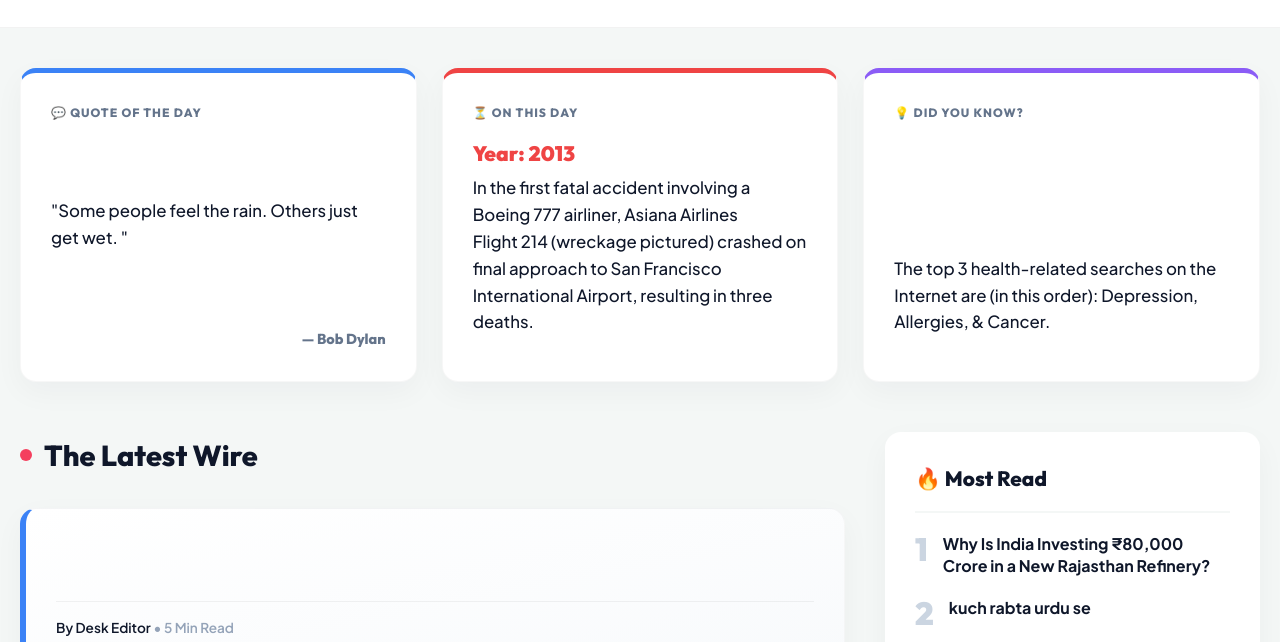
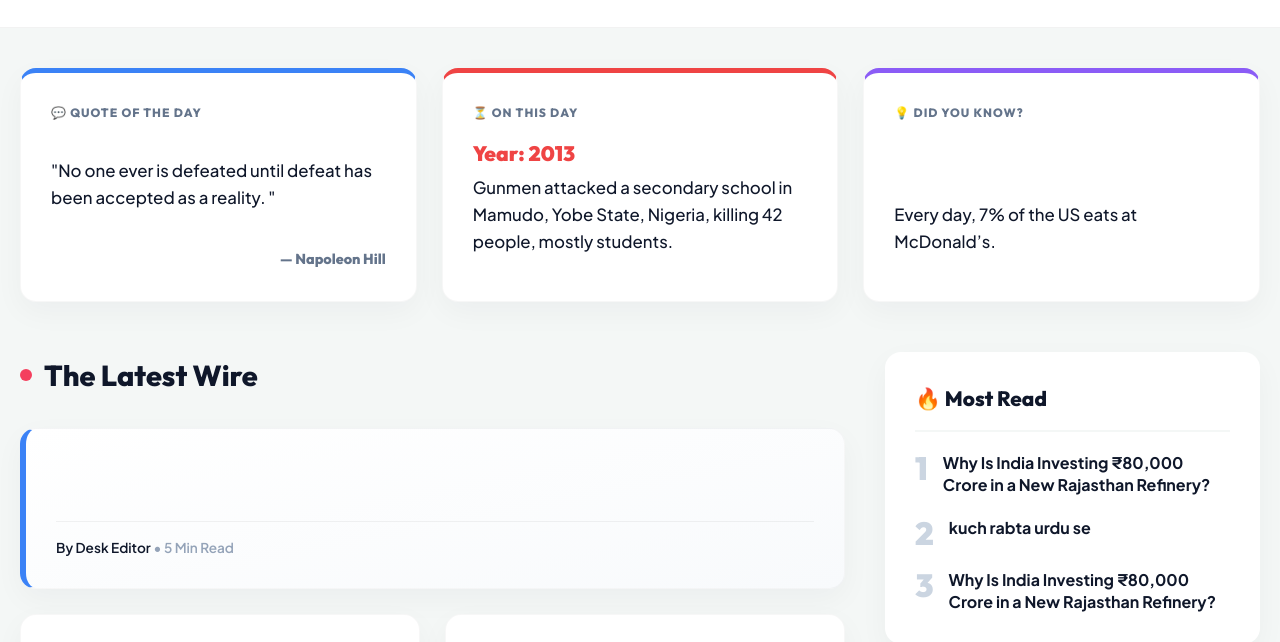
Before and after one commit to gyan-amala/my-news-site, an Eleventy site: page index.html in a window 1280 px wide. Shown: the part 123-765 px from the top of the page. Built offline with nearby package versions, Linux system fonts and the light colour scheme; Eleventy itself is replaced by a stand-in of ours; files that its build step writes are made by us from their sources.

Commit message:
Automated Website Brief Log: 2026-07-06

```diff
--- a/daily-briefs/2026-07-06.md
+++ b/daily-briefs/2026-07-06.md
@@ -2,12 +2,12 @@
 tags: daily
 date: 2026-07-06
 quoteText: |
-  Some people feel the rain. Others just get wet.
+  No one ever is defeated until defeat has been accepted as a reality.
 quoteAuthor: |
-  Bob Dylan
+  Napoleon Hill
 historyYear: "2013"
 historyEvent: |
-  In the first fatal accident involving a Boeing 777 airliner, Asiana Airlines Flight 214 (wreckage pictured) crashed on final approach to San Francisco International Airport, resulting in three deaths.
+  Gunmen attacked a secondary school in Mamudo, Yobe State, Nigeria, killing 42 people, mostly students.
 randomFact: |
-  The top 3 health-related searches on the Internet are (in this order): Depression, Allergies, & Cancer.
+  Every day, 7% of the US eats at McDonald’s.
 ---
```
